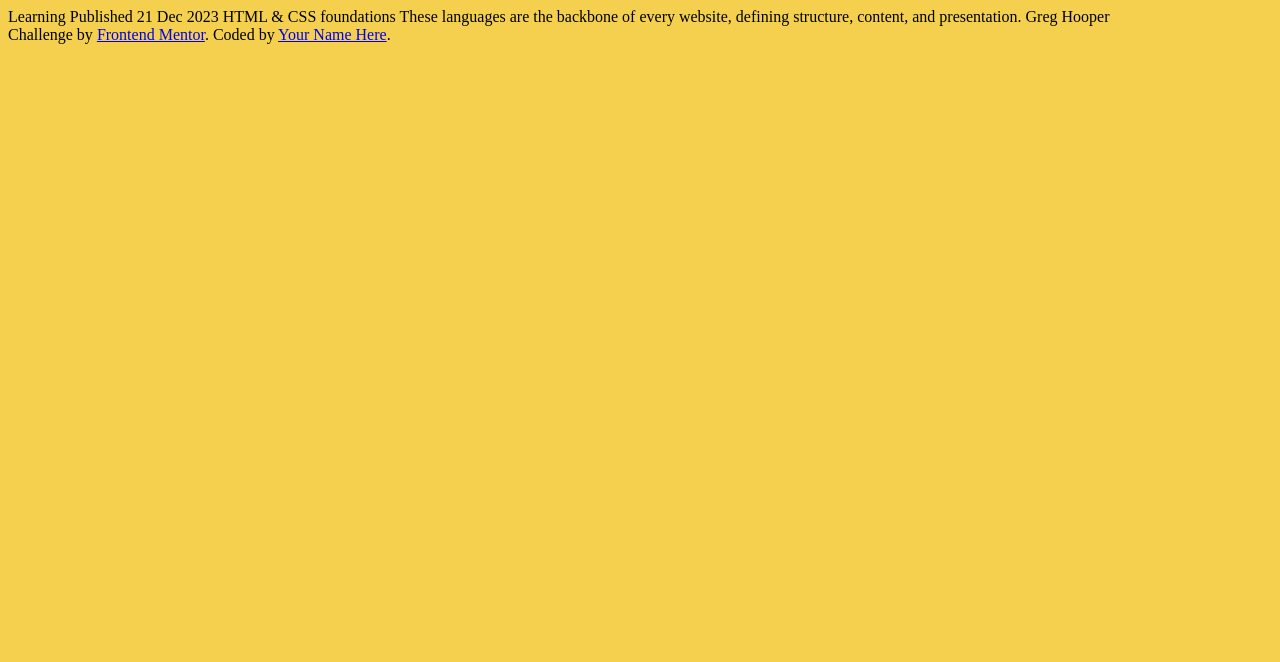
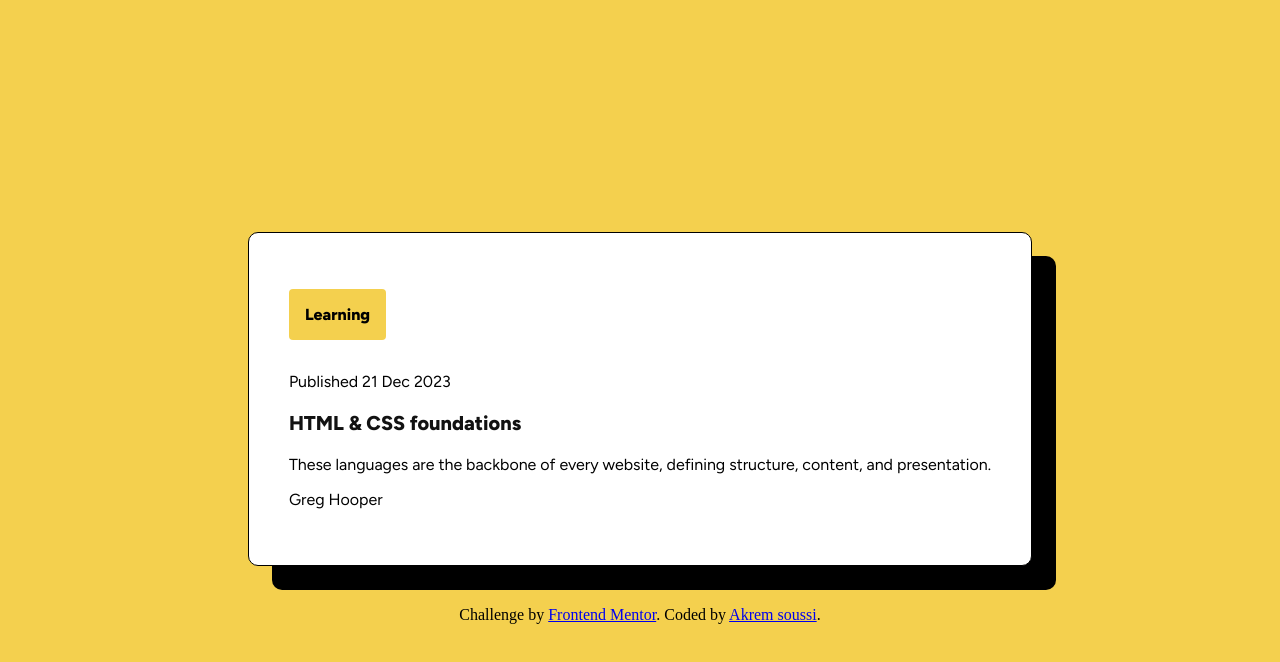
Before and after one commit to akremsoussi/Blog-preview-card, a plain HTML site: page index.html in a window 1280 px wide. Drawn offline with Linux system fonts and the light colour scheme; a web font is replaced by a local one.

Commit message:
Bg color /fonts and box shadows

```diff
--- a/index.html
+++ b/index.html
@@ -13,19 +13,24 @@
 </head>
 <body>
 
-  Learning
 
-  Published 21 Dec 2023
+  <div id="parent">
 
-  HTML & CSS foundations
 
-  These languages are the backbone of every website, defining structure, content, and presentation.
+    <p id="Learning">Learning</p>
+    <p>Published 21 Dec 2023</p>
 
-  Greg Hooper
+    <p id="title">HTML & CSS foundations</p>
 
+    <p id="paragraph">These languages are the backbone of every website, defining structure, content, and presentation.</p>
+
+    <p>Greg Hooper</p>
+
+  </div>
   <div class="attribution">
     Challenge by <a href="https://www.frontendmentor.io?ref=challenge" target="_blank">Frontend Mentor</a>.
-    Coded by <a href="#">Your Name Here</a>.
+    Coded by <a href="https://github.com/akremsoussi">Akrem soussi</a>.
   </div>
+
 </body>
 </html>
--- a/style.css
+++ b/style.css
@@ -1,3 +1,43 @@
+@import url('https://fonts.googleapis.com/css2?family=Figtree:ital,wght@0,300..900;1,300..900&family=Outfit:wght@100..900&family=Protest+Strike&display=swap');
+
+
 body{
     background-color: hsl(47, 88%, 63%);
+    height: 100vh;
+    display: flex;
+    flex-direction: column;
+    justify-content: center;
+    align-items: center;
 }
+
+
+#parent {
+    padding: 5vh;
+    background-color:hsl(0, 0%, 100%);
+    height: fit-content;
+    border-radius: 10px;
+    margin: 5vh;
+    box-shadow: 3vh 3vh;
+    border: 1px solid black;
+}
+#parent p{
+    font-family: Figtree;
+}
+
+#Learning{
+    background-color: hsl(47, 88%, 63%);
+    display: inline-block;
+    border-radius: 4px;
+    padding: 2vh;
+    font-weight: 800;
+}
+#title{
+    font-size: 20px;
+    font-weight: 800;
+    color: hsl(0, 0%, 7%);
+
+}
+#paragraph{
+    font-size: 16px;
+    color: (0, 0%, 42%);
+}
```
